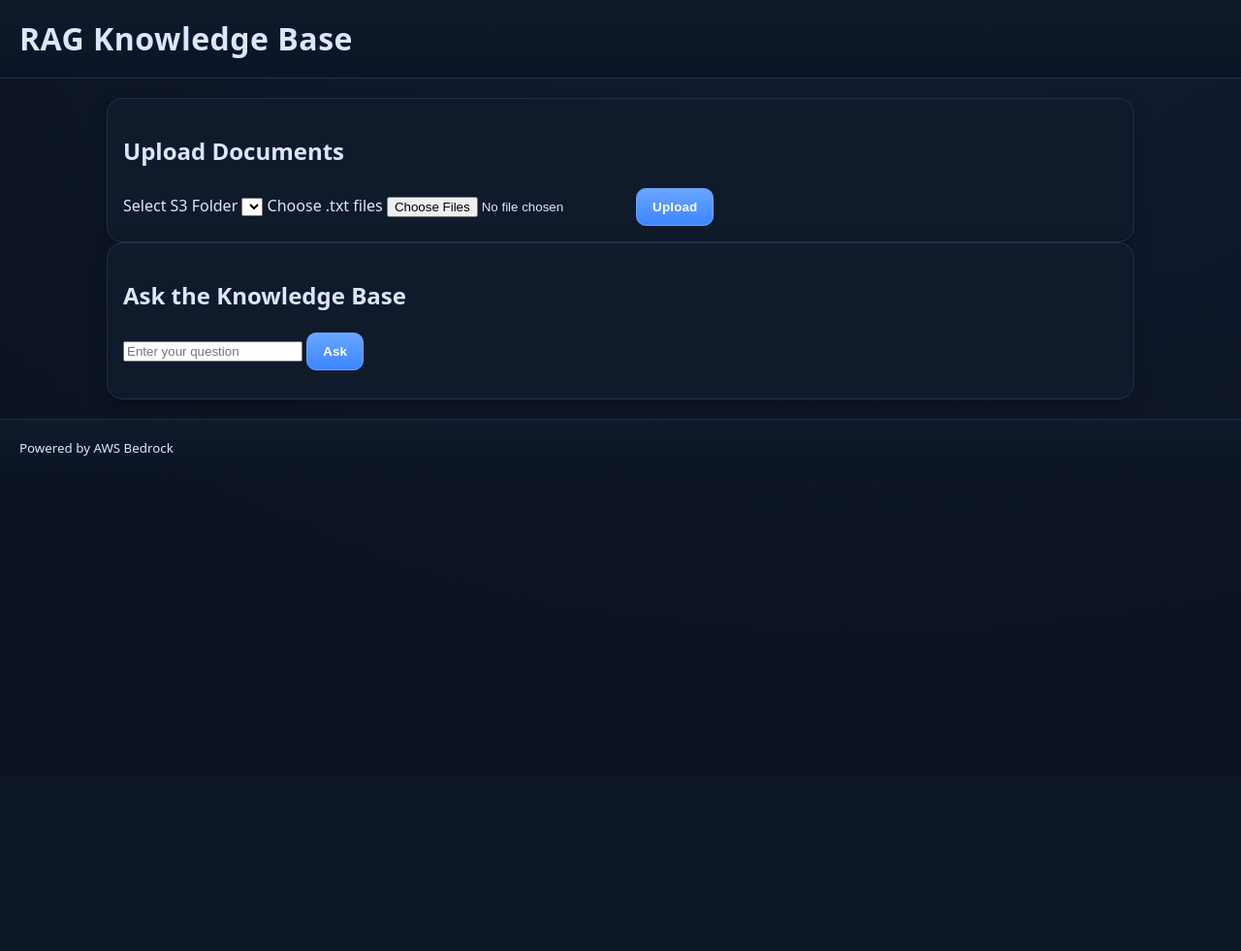
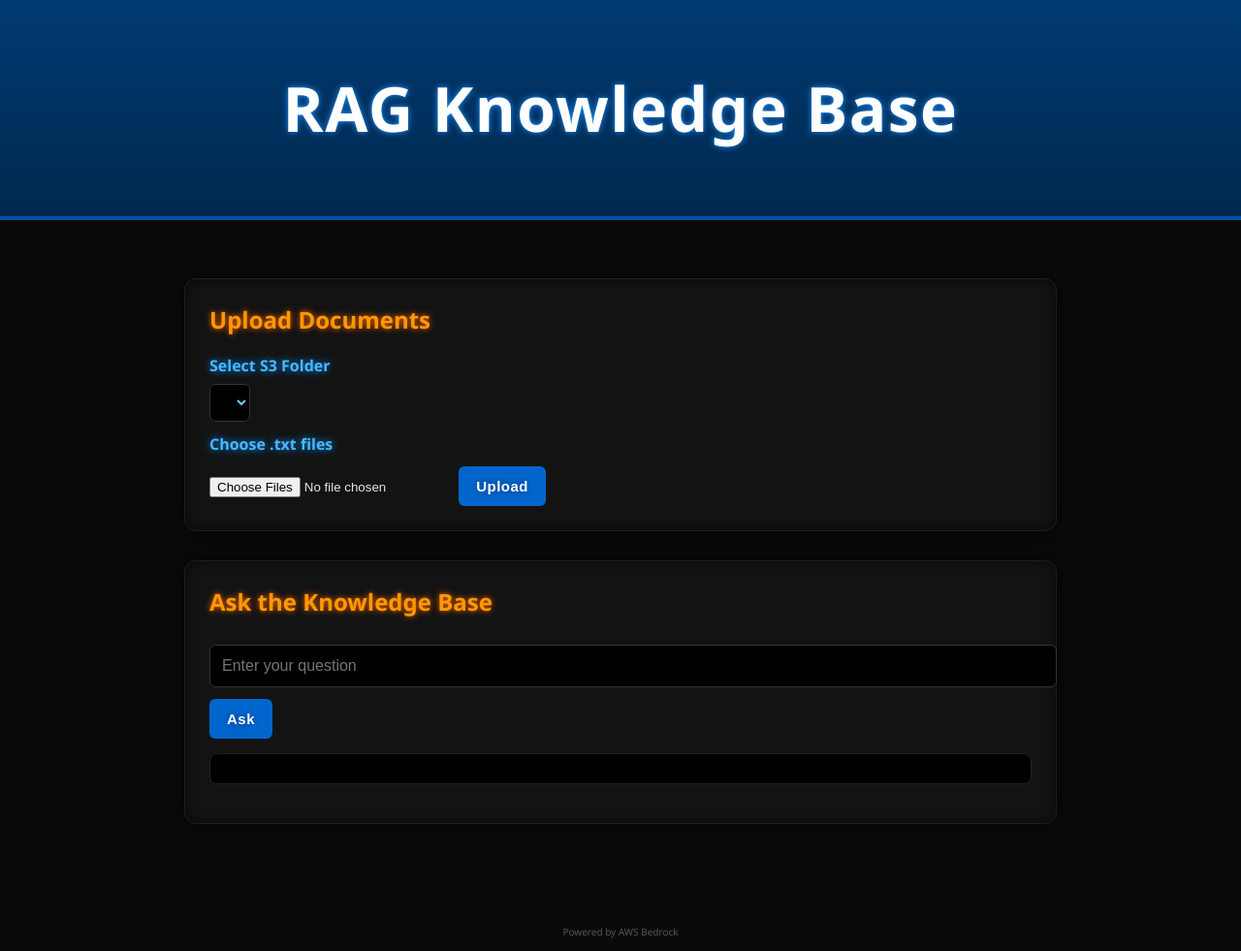
Before and after one commit to yuvalShalgi227/car-rag, a Flask app: page / in a window 1280 px wide. Shown: the whole page at 97% size. Before the commit the page ends 470 px from the top, so only its background shows below. Run offline with Flask 3, Linux system fonts and the light colour scheme; data that the repository does not hold is empty.

Commit message:
working version

```diff
--- a/app/static/css/main.css
+++ b/app/static/css/main.css
@@ -1,135 +1,133 @@
-:root {
-  --bg: #0b1220;
-  --card: #0f1a2b;
-  --border: #21304a;
-  --text: #dbe7ff;
-  --muted: #93a3bf;
-  --accent: #6aa5ff;
-  --accent-2: #3c86ff;
-  --user: #1f2c44;
-  --bot: #142238;
-  --shadow: rgba(0,0,0,.25);
+body {
+  margin: 0;
+  font-family: 'Segoe UI', Arial, sans-serif;
+  background: #0a0a0a; /* deep dashboard black */
+  color: #e6e6e6;
 }
 
-* { box-sizing: border-box; }
-html, body { height: 100%; margin: 0; }
-body {
-  font-family: ui-sans-serif, system-ui, -apple-system, Segoe UI, Roboto, Arial, sans-serif;
-  background: radial-gradient(1200px 800px at 70% -10%, #21375e55, transparent), var(--bg);
-  color: var(--text);
-  line-height: 1.5;
+/* Header – metallic gradient */
+.header {
+  background: linear-gradient(180deg, #003b73, #00284d);
+  color: #fff;
+  padding: 25px;
+  text-align: center;
+  font-size: 32px;
+  font-weight: bold;
+  letter-spacing: 1.5px;
+  border-bottom: 4px solid #0055aa;
+  text-shadow: 0 0 6px #1e90ff;
 }
 
-.header, .footer {
-  padding: 1rem 1.25rem;
-  border-bottom: 1px solid var(--border);
-  background: linear-gradient(180deg, #0f1a2b, #0b1424);
-}
-.footer { border-top: 1px solid var(--border); border-bottom: none; }
-.header h1 { margin: 0; font-weight: 700; letter-spacing: .5px; }
-.container { max-width: 1100px; margin: 0 auto; padding: 1.25rem; }
-
-.grid { display: grid; grid-template-columns: 1.4fr .9fr; gap: 1rem; }
-@media (max-width: 980px) {
-  .grid { grid-template-columns: 1fr; }
+.container {
+  max-width: 900px;
+  margin: 40px auto;
+  padding: 20px;
 }
 
+/* Panels – car dashboard glass look */
 .card {
-  background: var(--card);
-  border: 1px solid var(--border);
-  border-radius: 16px;
-  box-shadow: 0 6px 18px var(--shadow);
-  padding: 1rem;
+  background: rgba(20, 20, 20, 0.9);
+  padding: 25px;
+  margin-bottom: 30px;
+  border-radius: 12px;
+  border: 1px solid #1f1f1f;
+  box-shadow: 0 0 25px rgba(0,0,0,0.7),
+  inset 0 0 12px rgba(0,0,0,0.6);
+  backdrop-filter: blur(4px);
 }
 
-.small { font-size: .9rem; }
-.muted { color: var(--muted); }
+.card h2 {
+  margin-top: 0;
+  color: #ff9800; /* orange like car dials */
+  text-shadow: 0 0 6px #ff6a00;
+}
 
-/* Robot --------------------------------------------------- */
-.robot-stage { display: flex; justify-content: center; padding-top: .25rem; }
-.robot {
-  position: relative; width: 180px; height: 220px;
-  filter: drop-shadow(0 6px 18px rgba(0,0,0,.35));
-  animation: float 4s ease-in-out infinite;
+/* Labels with glow */
+label {
+  display: block;
+  margin-top: 12px;
+  font-weight: bold;
+  color: #4db6ff;
+  text-shadow: 0 0 8px #0099ff;
 }
-@keyframes float { 0%,100%{transform:translateY(0)} 50%{transform:translateY(-6px)} }
-.robot .head {
-  position: absolute; top: 30px; left: 25px; right: 25px; height: 90px;
-  background: linear-gradient(180deg, #152642, #0f2038);
-  border: 2px solid #2a3d5f; border-radius: 16px;
+
+/* Inputs – dashboard glossy black */
+.input {
+  width: 100%;
+  padding: 12px;
+  margin-top: 8px;
+  border-radius: 6px;
+  border: 1px solid #333;
+  background: #000;
+  color: #76c7ff;
+  font-size: 16px;
+  transition: 0.2s;
 }
-.robot .eyes { position: absolute; top: 28px; left: 0; right: 0; display: flex; justify-content: space-around; }
-.eye {
-  width: 30px; height: 30px; background: #0a1629; border: 2px solid #2a3d5f; border-radius: 50%;
-  display: grid; place-items: center; overflow: hidden;
+
+.input:focus {
+  border-color: #1e90ff;
+  box-shadow: 0 0 10px #1e90ff;
+  outline: none;
 }
-.eye i {
-  display: block; width: 12px; height: 12px; background: #8ec1ff; border-radius: 50%;
-  box-shadow: 0 0 10px #8ec1ff, 0 0 20px #8ec1ff66;
-  animation: blink 4.5s infinite;
+
+/* Select (dropdown) */
+select {
+  padding: 10px;
+  margin-top: 8px;
+  background: #000;
+  color: #76c7ff;
+  border: 1px solid #333;
+  border-radius: 6px;
+  transition: 0.2s;
 }
-@keyframes blink { 0%,92%,100%{transform:scaleY(1)} 94%{transform:scaleY(.1)} 96%{transform:scaleY(1)} }
-.robot .mouth {
-  position: absolute; bottom: 12px; left: 50%; width: 60px; height: 8px; transform: translateX(-50%);
-  background: #091428; border-radius: 6px; box-shadow: inset 0 -1px 0 #203252;
+
+select:focus {
+  border-color: #ff9800;
+  box-shadow: 0 0 10px #ff9800;
+  outline: none;
 }
-.robot.thinking .mouth { animation: speak .42s linear infinite; }
-@keyframes speak { 0%,100%{height:8px} 50%{height:16px} }
-.robot .body {
-  position: absolute; top: 125px; left: 10px; right: 10px; height: 85px;
-  background: linear-gradient(180deg, #11233d, #0c1c32);
-  border: 2px solid #2a3d5f; border-radius: 18px 18px 12px 12px;
+
+/* Buttons – car dashboard blue/orange style */
+.btn {
+  background: #0066cc;
+  color: white;
+  padding: 12px 18px;
+  border: none;
+  border-radius: 6px;
+  cursor: pointer;
+  margin-top: 12px;
+  transition: 0.2s;
+  font-size: 15px;
+  font-weight: bold;
+  letter-spacing: 0.5px;
+  text-shadow: 0 0 6px #003a75;
 }
-.robot .body .panel {
-  position: absolute; left: 50%; top: 18px; transform: translateX(-50%);
-  width: 70px; height: 36px; border-radius: 8px; background: #0a1629; border: 1px solid #2a3d5f;
-  box-shadow: 0 0 12px #2b4776 inset;
+
+.btn:hover {
+  background: #0088ff;
+  box-shadow: 0 0 15px #0077ff;
+  transform: scale(1.03);
 }
-.robot .antenna { position: absolute; top: 0; left: 50%; width: 2px; height: 24px; background: #2a3d5f; transform: translateX(-50%); }
-.robot .antenna .tip {
-  position: absolute; top: -8px; left: -6px; width: 14px; height: 14px; border-radius: 50%; background: #8ec1ff;
-  box-shadow: 0 0 10px #8ec1ff, 0 0 18px #8ec1ff66, 0 0 28px #8ec1ff33;
-  animation: pulse 1.6s ease-in-out infinite;
+
+/* Answer box – digital screen */
+.answer {
+  background: #000;
+  padding: 15px;
+  border-radius: 8px;
+  border: 1px solid #222;
+  margin-top: 15px;
+  white-space: pre-wrap;
+  color: #00ffea; /* cyan dashboard light */
+  text-shadow: 0 0 8px #00bbaa;
+  font-family: Consolas, monospace;
+  font-size: 15px;
 }
-@keyframes pulse { 0%,100%{transform:scale(1);opacity:1} 50%{transform:scale(1.2);opacity:.8} }
 
-/* Messages ------------------------------------------------ */
-.messages {
-  max-height: 48vh; overflow: auto; padding: .6rem; display: grid; gap: .6rem;
-  border: 1px dashed var(--border); border-radius: 12px; background: #0c1629;
+/* Footer */
+.footer {
+  text-align: center;
+  padding: 12px 0;
+  color: #555;
+  margin-top: 40px;
+  font-size: 12px;
 }
-.bubble {
-  max-width: 82%; padding: .65rem .8rem; border-radius: 12px; line-height: 1.5;
-  word-wrap: break-word; white-space: pre-wrap; box-shadow: 0 2px 6px rgba(0,0,0,.25);
-}
-.bubble.user { margin-left: auto; background: linear-gradient(180deg, var(--user), #172235); border: 1px solid #2a3d5f; }
-.bubble.bot  { margin-right: auto; background: linear-gradient(180deg, var(--bot),  #0f1d33); border: 1px solid #2a3d5f; }
-
-/* Chat form ---------------------------------------------- */
-.chat-form { display: grid; grid-template-columns: 1fr auto; gap: .6rem; align-items: center; }
-.chat-form input {
-  width: 100%; padding: .75rem .9rem; border-radius: 10px; border: 1px solid var(--border);
-  background: #0c1629; color: var(--text); outline: none;
-}
-.chat-form input:focus { border-color: var(--accent); box-shadow: 0 0 0 2px #3b82f61f; }
-.controls { display: flex; gap: .5rem; align-items: center; }
-.k-label { display: flex; align-items: center; gap: .35rem; color: var(--muted); }
-button {
-  padding: .7rem 1rem; border-radius: 10px; border: 1px solid var(--accent);
-  background: linear-gradient(180deg, var(--accent), var(--accent-2)); color: #fff; cursor: pointer;
-  font-weight: 600; letter-spacing: .2px;
-}
-button.secondary {
-  border-color: var(--border); background: #0e1a2e; color: var(--text);
-}
-button.ghost {
-  background: transparent; border: 1px dashed var(--border); color: var(--text);
-}
-button:disabled { opacity: .6; cursor: not-allowed; }
-
-.upload-form { display: flex; gap: .5rem; align-items: center; flex-wrap: wrap; }
-.docs-col .card + .card { margin-top: 1rem; }
-
-/* Columns */
-.col { min-width: 0; }
-.chat-col { display: grid; gap: .8rem; }
```
Also changed, not shown: 1 other file.
